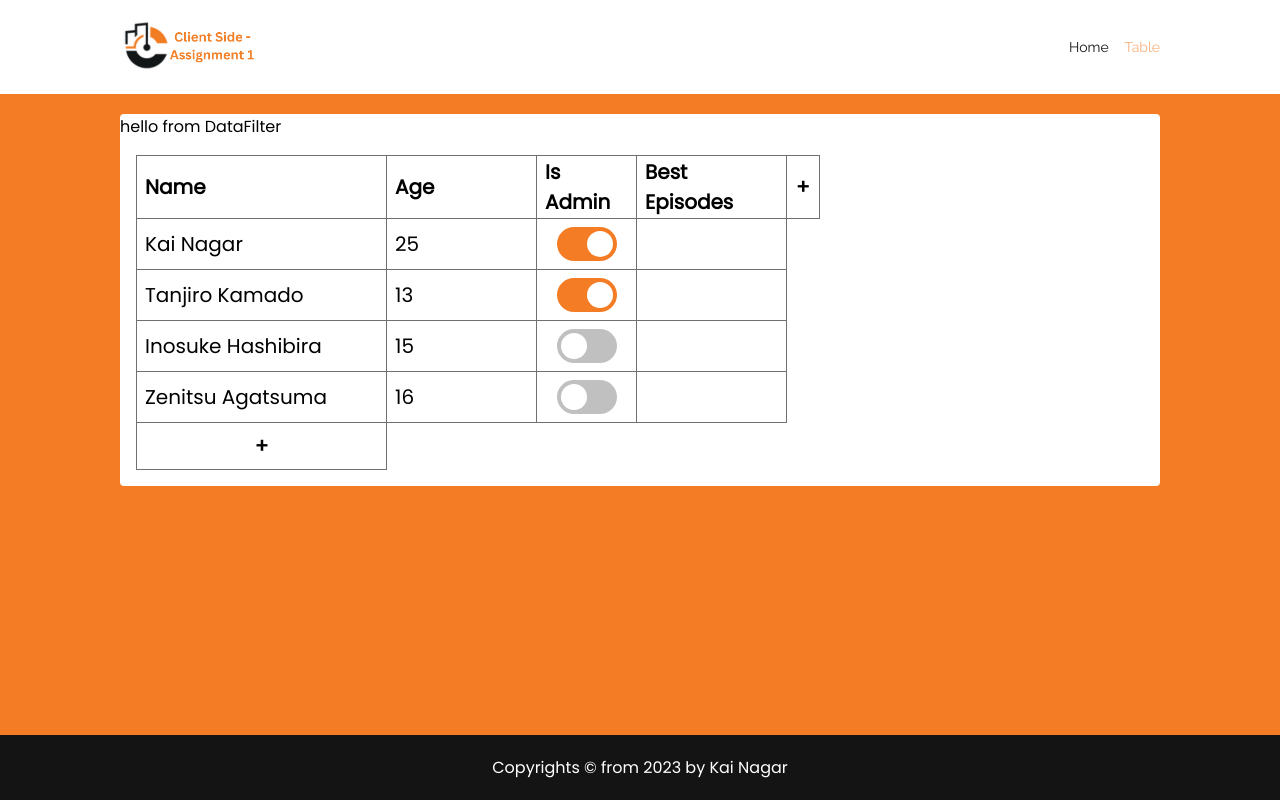
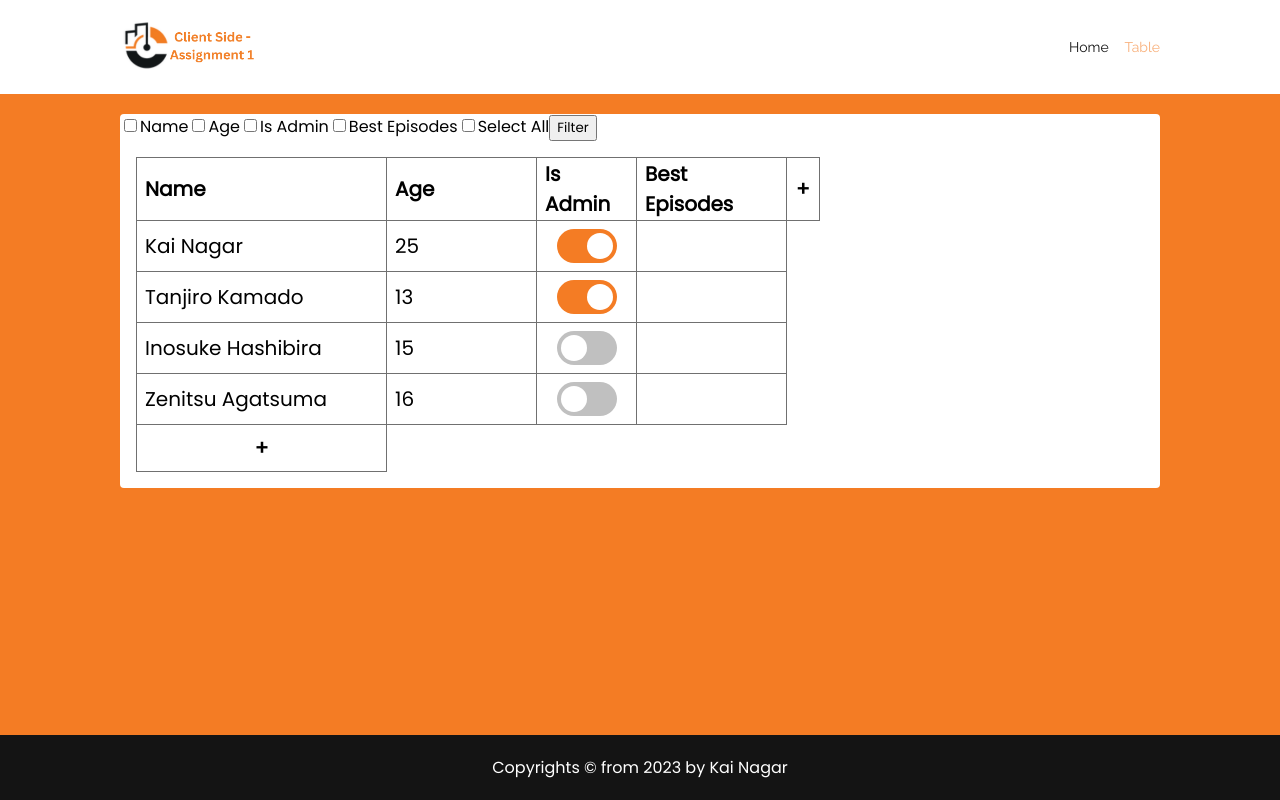
Before and after one commit to KaiNagar/TableDataUX-UI, a React (Create React App) app: page /#/table in a window 1280 px wide. Built offline with nearby package versions, Linux system fonts and the light colour scheme.

Commit message:
added filtering by columns - before style

```diff
--- a/src/cmps/DataFilter.jsx
+++ b/src/cmps/DataFilter.jsx
@@ -1,3 +1,54 @@
-export const DataFilter = () => {
-  return <section className='data-filter'>hello from DataFilter</section>
+import { useState } from 'react'
+
+export const DataFilter = ({onSetFilterBy, columns }) => {
+  const [selectedColumns, setSelectedColumns] = useState([])
+
+  const handleCheckboxChange = (columnId) => {
+    setSelectedColumns((prevSelectedColumns) => {
+      if (prevSelectedColumns.includes(columnId)) {
+        // Column is already selected, remove it from the selected columns
+        return prevSelectedColumns.filter((col) => col !== columnId)
+      } else {
+        // Column is not selected, add it to the selected columns
+        return [...prevSelectedColumns, columnId]
+      }
+    })
+  }
+  const handleAllCheckboxChange = () => {
+    if (selectedColumns.length === columns.length) {
+      // All columns are selected, deselect all columns
+      setSelectedColumns([]);
+    } else {
+      // Not all columns are selected, select all columns
+      const allColumnIds = columns.map((column) => column.id);
+      setSelectedColumns(allColumnIds);
+    }
+  }
+
+  const handleFilter = () => {
+    onSetFilterBy(selectedColumns)
+  }
+  return (
+    <section className='data-filter'>
+      {columns.map((column) => (
+        <label key={column.id}>
+          <input
+            type='checkbox'
+            checked={selectedColumns.includes(column.id)}
+            onChange={() => handleCheckboxChange(column.id)}
+          />
+          {column.title}
+        </label>
+      ))}
+       <label>
+        <input
+          type="checkbox"
+          checked={selectedColumns.length === columns.length}
+          onChange={handleAllCheckboxChange}
+        />
+        Select All
+      </label>
+      <button onClick={handleFilter}>Filter</button>
+    </section>
+  )
 }
--- a/src/pages/TableIndex.jsx
+++ b/src/pages/TableIndex.jsx
@@ -1,4 +1,4 @@
-import { useState } from 'react'
+import { useRef, useState } from 'react'
 import { useEffectUpdate } from '../customHooks/useEffectUpdate'
 import { dataService } from '../services/data.service'
 import { TableData } from '../cmps/TableData'
@@ -9,12 +9,20 @@ export const TableIndex = () => {
   const [data, setData] = useState(null)
   const [isNewColumnModalShow, setIsNewColumnModalShow] = useState(false)
 
+  const [filterBy, setFilterBy] = useState(dataService.getEmptyFilterBy())
+  const [allColumns, setAllColumns] = useState()
+  const isFirstRender = useRef(true)
+
   useEffectUpdate(() => {
-    loadData()
-  }, [])
+    loadData(filterBy)
+  }, [filterBy])
 
-  const loadData = async () => {
-    const dataToUse = await dataService.query()
+  const loadData = async (filterBy) => {
+    const dataToUse = await dataService.query(filterBy)
+    if (isFirstRender.current) {
+      isFirstRender.current = false
+      setAllColumns(dataToUse.columns)
+    }
     setData(dataToUse)
   }
 
@@ -46,6 +54,11 @@ export const TableIndex = () => {
     dataService.save(newData)
   }
 
+  const onSetFilterBy = (columnsId) => {
+    console.log(columnsId)
+    setFilterBy((prevFilter) => ({ ...prevFilter, columns: columnsId }))
+  }
+
   const onSaveCell = (rowId, columnId, elInput) => {
     if (!elInput) return
     let newValue = ''
@@ -75,8 +88,9 @@ export const TableIndex = () => {
 
   return (
     <section className='table-index flex column align-items justify-center'>
-      <DataFilter />
       {data ? (
+        <>
+          <DataFilter onSetFilterBy={onSetFilterBy} columns={allColumns} />
           <TableData
             onAddRow={onAddRow}
             onOpenColumnModal={onOpenColumnModal}
@@ -84,6 +98,7 @@ export const TableIndex = () => {
             onSaveCell={onSaveCell}
             onRemoveColumn={onRemoveColumn}
           />
+        </>
       ) : (
         <span>Loading Data...</span>
       )}
--- a/src/services/data.service.js
+++ b/src/services/data.service.js
@@ -4,7 +4,8 @@ export const dataService = {
     query,
     save,
     getEmptyRow,
-    getEmptycolumn
+    getEmptycolumn,
+    getEmptyFilterBy
 }
 
 const STORAGE_KEY = 'dataDB'
@@ -13,7 +14,13 @@ _createData()
 
 
 async function query(filterBy = {}) {
-    return await storageService.query(STORAGE_KEY)
+    let data = await storageService.query(STORAGE_KEY)
+    if (filterBy.columns.length) {
+        data.columns = data.columns.filter(c => filterBy.columns.includes(c.id))
+    }
+    return data
+
+
 }
 
 
@@ -35,6 +42,14 @@ function getEmptycolumn() {
         title: '',
         type: '',
         width: 100
+    }
+}
+
+function getEmptyFilterBy() {
+    return {
+        columns: [],
+        text: '',
+        minAge: 0,
     }
 }
 
```
Lines whose indentation alone changed are shown as unchanged.
